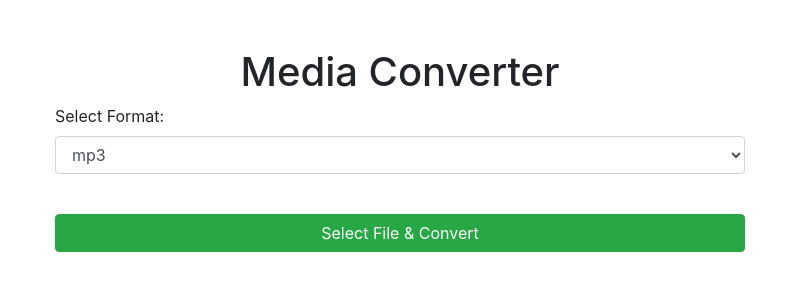
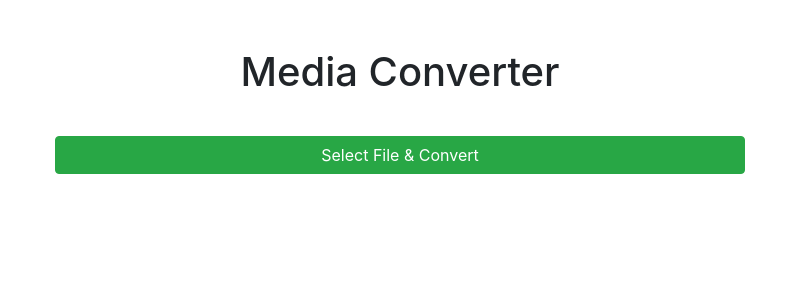
Before and after one commit to Sangeetha19055/Video__Convert, an Electron app: page src/convert_file.html in a window 800 px wide. Drawn offline with nearby package versions, Linux system fonts and the light colour scheme; no server answers.

Commit message:
Update convert_file.html

```diff
--- a/src/convert_file.html
+++ b/src/convert_file.html
@@ -12,14 +12,6 @@
       <br /><br />
       <h1 style="text-align: center">Media Converter</h1>
       <div class="form-group">
-        <label for="format">Select Format:</label>
-        <select class="form-control" id="format">
-          <option>mp3</option>
-          <option>flv</option>
-          <option>avi</option>
-          <option>mp4</option>
-          <option>hls</option>
-        </select>
       </div>
       <br />
       <button class="btn btn-block btn-success" id="upload">
```
